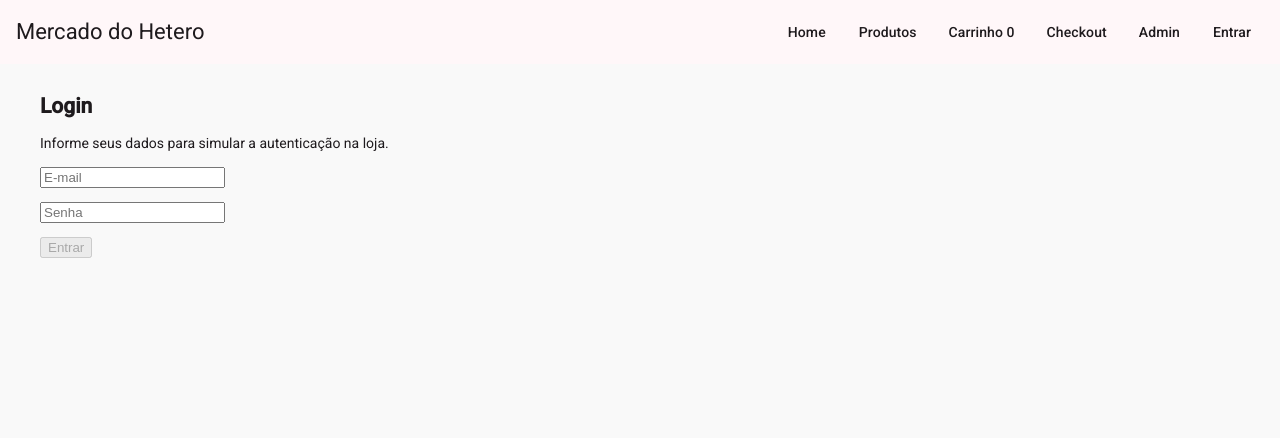
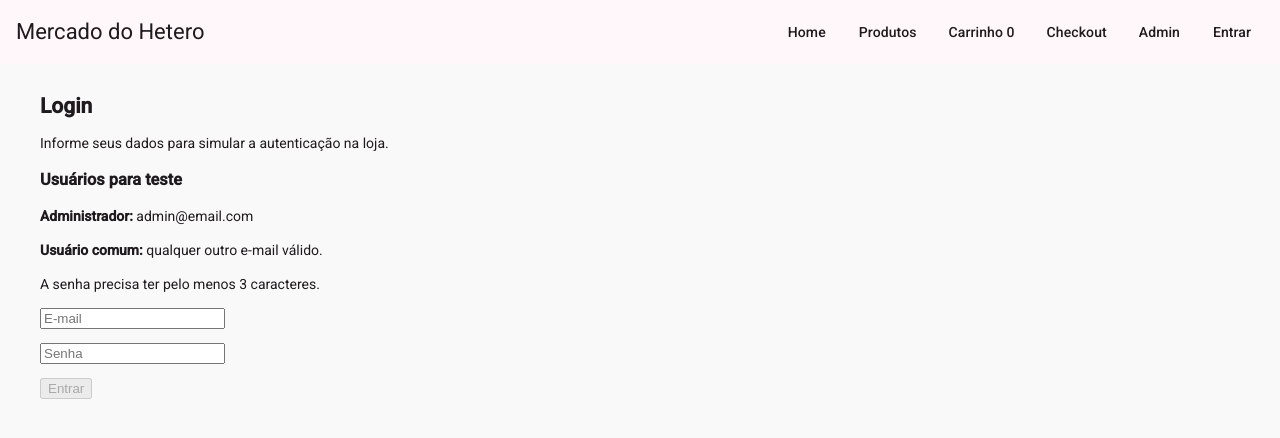
Before and after one commit to reigabs/e-commerce, an Angular app: page /login in a window 1280 px wide. Shown: the top 438 px of the page. Built offline with nearby package versions, Linux system fonts and the light colour scheme.

Commit message:
feat(login): adiciona uma seção informativa na tela de login com as credenciais de acesso do administrador.

```diff
--- a/src/app/features/login/login/login.html
+++ b/src/app/features/login/login/login.html
@@ -1,5 +1,13 @@
 <h2>Login</h2>
 <p>Informe seus dados para simular a autenticação na loja.</p>
+
+<section class="dica-login">
+<h3>Usuários para teste</h3>
+<p><strong>Administrador:</strong> admin@email.com</p>
+<p><strong>Usuário comum:</strong> qualquer outro e-mail válido.</p>
+<p>A senha precisa ter pelo menos 3 caracteres.</p>
+</section>
+
 @if (erroLogin()) {
 <p style="color: red">Não foi possível realizar o login.</p>
 }
```
